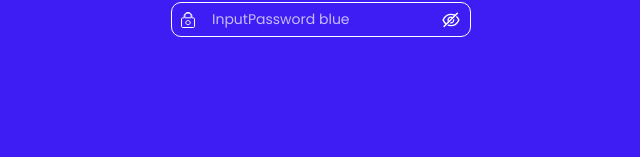
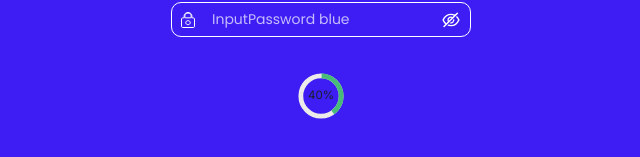
Before and after one commit to hernanortiz18/fast-delivery-src, a Next.js app in the folder fast-delivery-src/: page /palette in a window 1280 px wide. Shown: the part 519-676 px from the top of the page, without its empty margins (319-959 px from the left). Built offline with nearby package versions, Linux system fonts and the light colour scheme.

Commit message:
feat: Chakre-UI-bel

```diff
--- a/fast-delivery-src/src/app/palette/page.tsx
+++ b/fast-delivery-src/src/app/palette/page.tsx
@@ -7,6 +7,7 @@ import InputText from "@/commons/InputText";
 import InputPassword from "@/commons/InputPassword";
 import PswIcon from "@/components/PswIcon";
 import UserIcon from "@/components/UserIcon";
+import { CircularProgress, CircularProgressLabel } from '@chakra-ui/react'
 
 function page() {
   const [form, setForm] = useState({
@@ -138,6 +139,9 @@ function page() {
             value={form.InputPassword}
           />
         </div>
+      <CircularProgress  style={{marginTop: '30px'}} value={40} color='green.400'>
+  <CircularProgressLabel>40%</CircularProgressLabel>
+</CircularProgress>
       </div>
     </div>
   );
```
